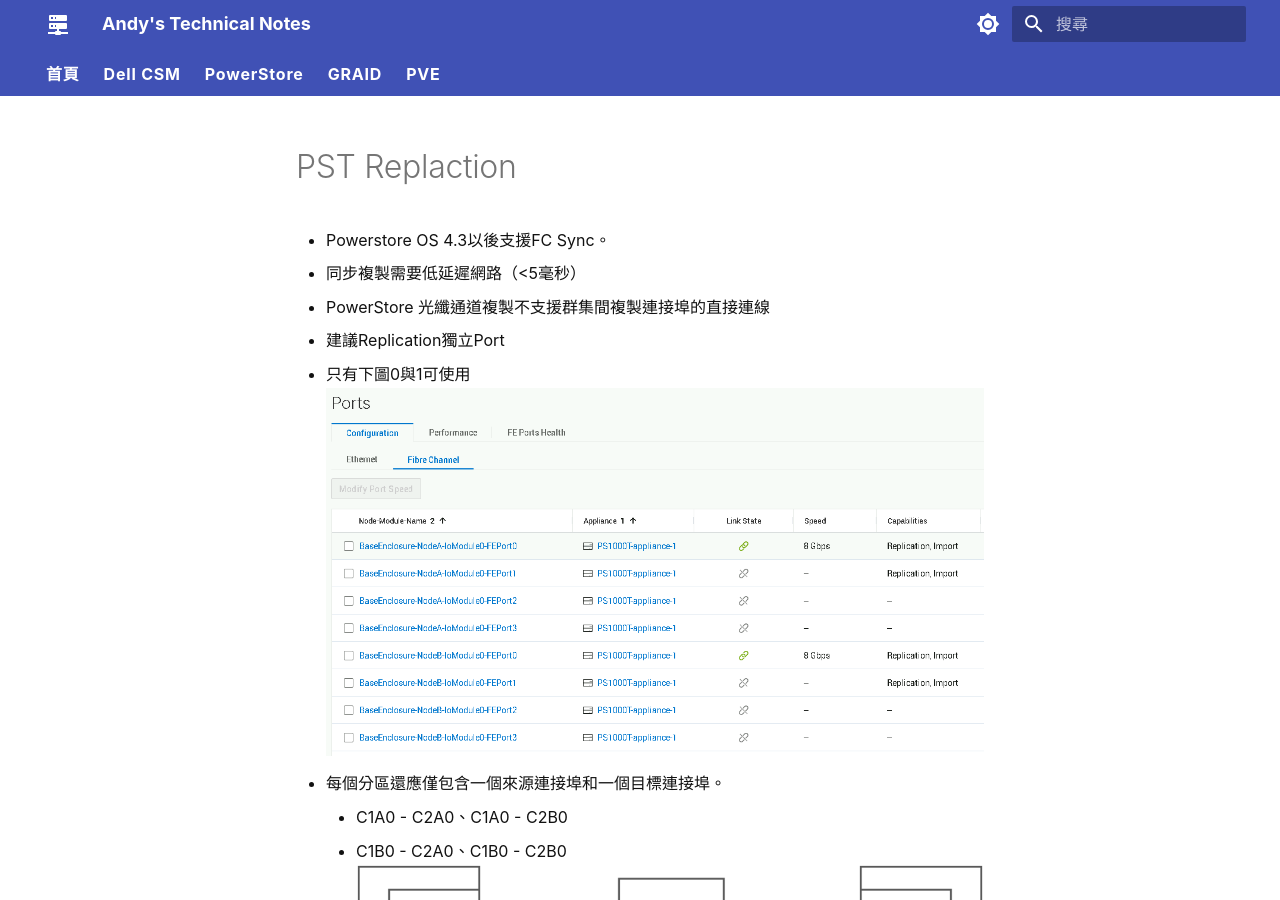
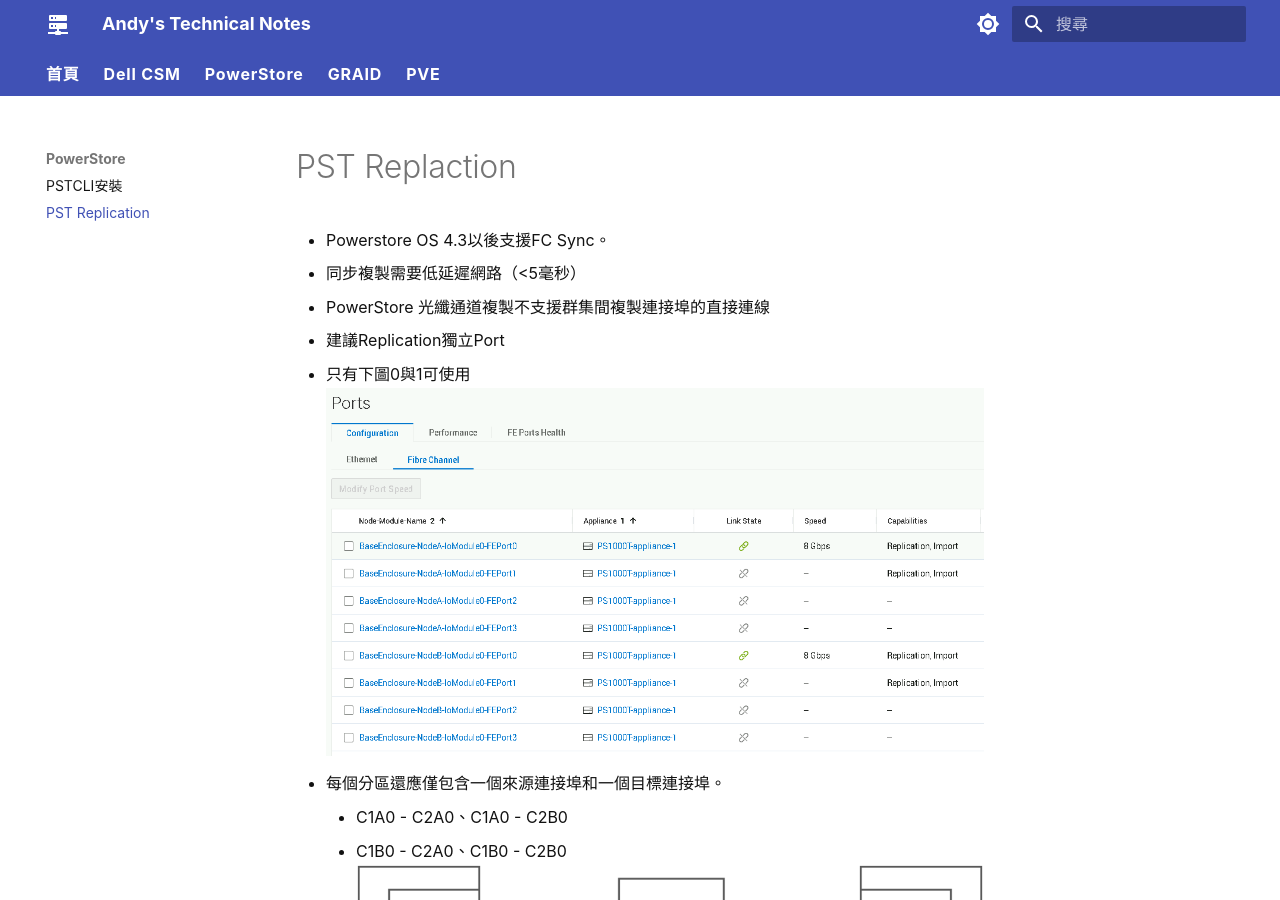
Before and after one commit to Andy0583/Metaage, an MkDocs documentation site: the page built from docs/pst/pstrep.md, in a window 1280 px wide and 900 px high. Built offline with MkDocs 1.6.1 and Material for MkDocs 9.7.7, drawn with Linux system fonts in a browser that asks for light colours.

Commit message:
Add PST Replication section to mkdocs.yml

```diff
--- a/mkdocs.yml
+++ b/mkdocs.yml
@@ -38,5 +38,6 @@ nav:
   - Dell CSM: csm/csm.md
   - PowerStore:
     - PSTCLI安裝: pst/pstcli.md
+    - PST Replication: pst/pstrep.md
   - GRAID: graid/graid.md
   - PVE: pve/pve.md
```
